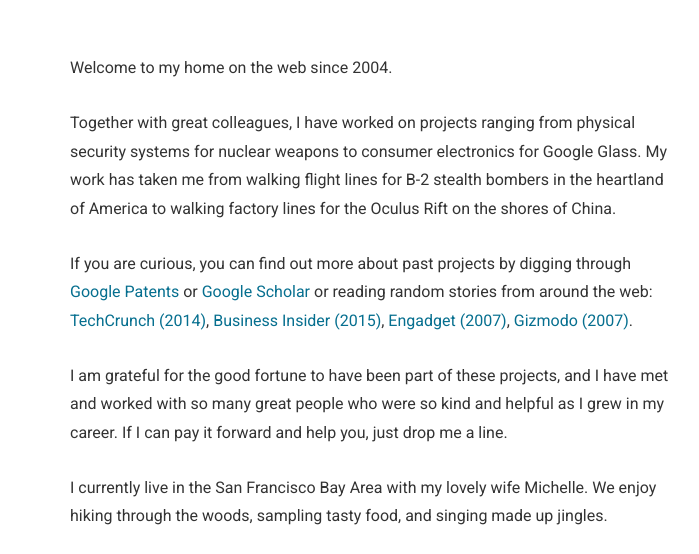
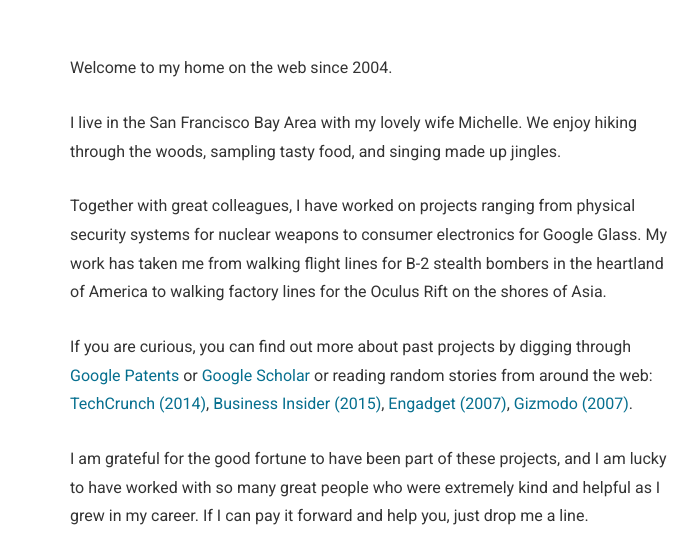
Before and after one commit to almostsquare/almostsquare.github.io, a plain HTML site: page index.html in a window 1280 px wide. Shown: the part 184-738 px from the top of the page, 408-1107 px from the left. Drawn offline with Linux system fonts and the light colour scheme.

Commit message:
Small tweak to order again.

```diff
--- a/index.html
+++ b/index.html
@@ -281,11 +281,17 @@ January 2022
                 <div id="about">
                     <p>Welcome to my home on the web since 2004.</p>
 
+                    <p>I live in the San Francisco Bay Area with my lovely wife Michelle.
+                        We enjoy hiking through the woods,
+                        sampling tasty food, and
+                        singing made up jingles.
+                    </p>
+
                     <p>
                         Together with great colleagues, I have worked on projects ranging from
                         physical security systems for nuclear weapons to consumer electronics for Google Glass.
                         My work has taken me from walking flight lines for B-2 stealth bombers
-                        in the heartland of America to walking factory lines for the Oculus Rift on the shores of China.
+                        in the heartland of America to walking factory lines for the Oculus Rift on the shores of Asia.
                     </p>
 
                     <p>
@@ -300,16 +306,11 @@ January 2022
                     </p>
 
                     <p>
-                        I am grateful for the good fortune to have been part of these projects, and I have met and
-                        worked with so many great people who were so kind and helpful as I grew in my career.
+                        I am grateful for the good fortune to have been part of these projects, and I am lucky to have
+                        worked with so many great people who were extremely kind and helpful as I grew in my career.
                         If I can pay it forward and help you, just drop me a line.
                     </p>
 
-                    <p>I currently live in the San Francisco Bay Area with my lovely wife Michelle.
-                        We enjoy hiking through the woods,
-                        sampling tasty food, and
-                        singing made up jingles.
-                    </p>
                 </div>
                 <p id="email">You can reach <a href="mailto:me@almostsquare.com">me at almostsquare.com</a>.</p>
             </div>
```
